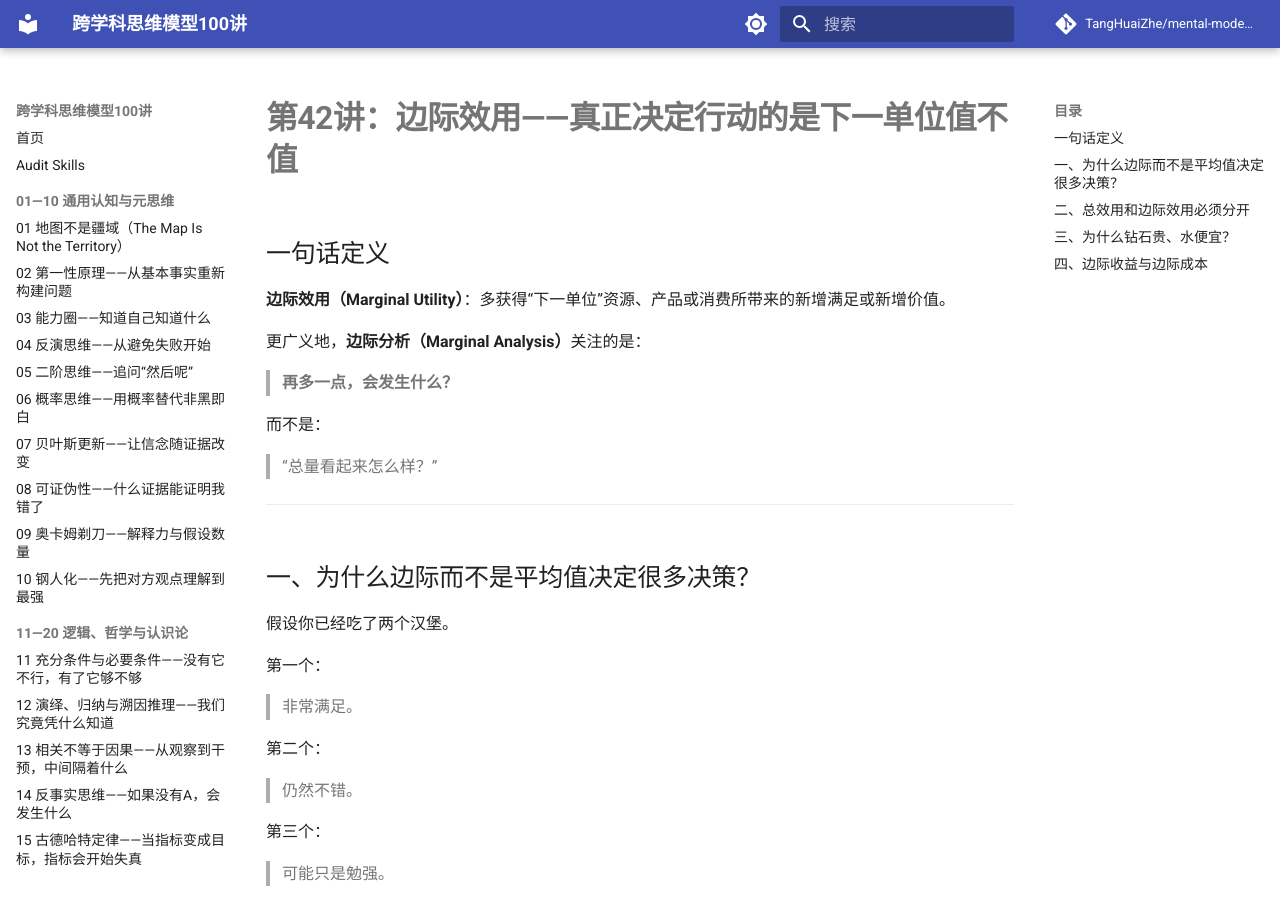
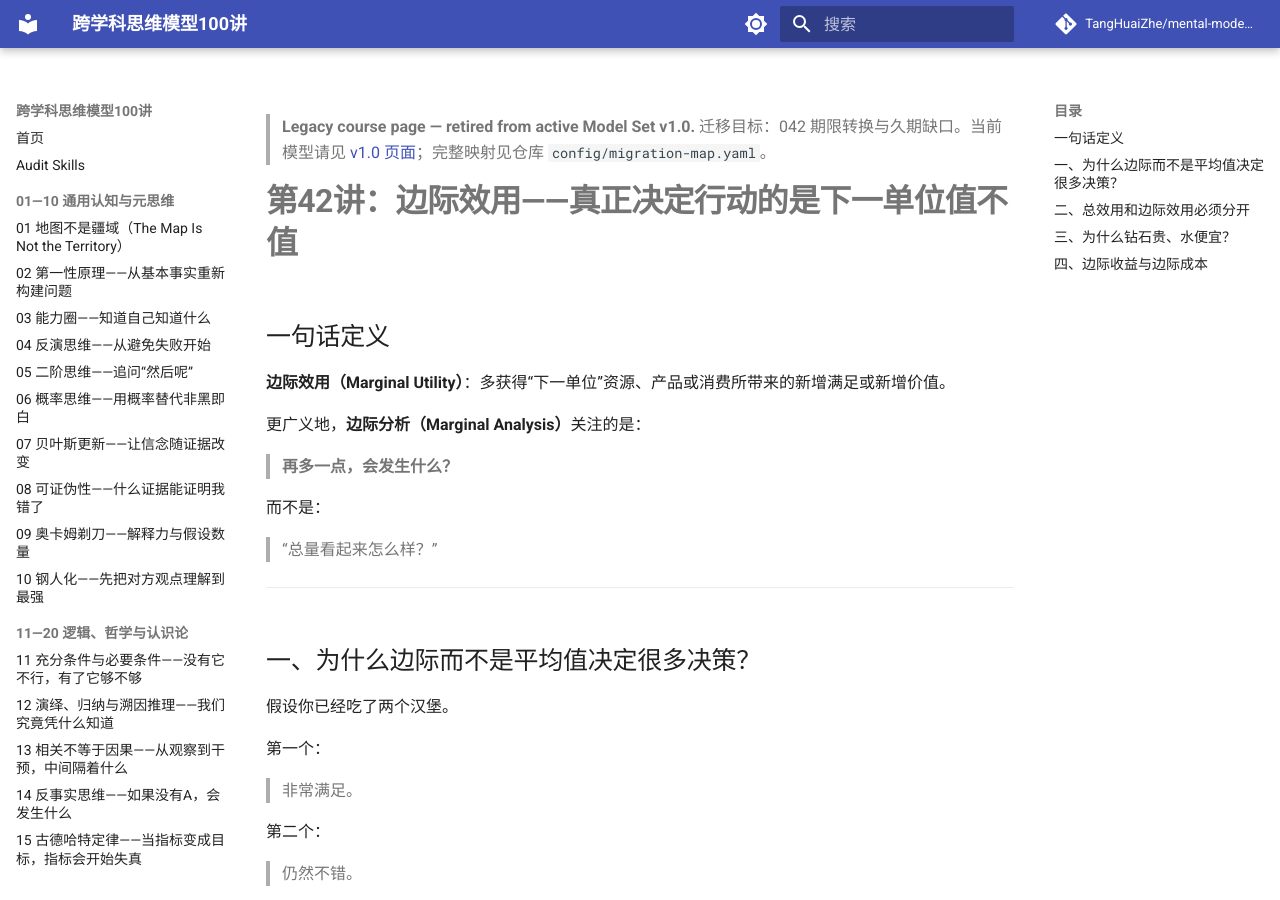
Before and after one commit to TangHuaiZhe/mental-models-audit, an MkDocs documentation site: the page built from docs/course/042-marginal-utility.md, in a window 1280 px wide and 900 px high. Built offline with MkDocs 1.6.1 and Material for MkDocs 9.7.7, drawn with Linux system fonts in a browser that asks for light colours; comment, search, counter and statistics services are not loaded.

Commit message:
docs: mark first legacy course pages

```diff
--- a/docs/course/042-marginal-utility.md
+++ b/docs/course/042-marginal-utility.md
@@ -1,3 +1,5 @@
+> **Legacy course page — retired from active Model Set v1.0.** 迁移目标：042 期限转换与久期缺口。当前模型请见 [v1.0 页面](042-maturity-transformation-duration-gap.md)；完整映射见仓库 `config/migration-map.yaml`。
+
 # 第42讲：边际效用——真正决定行动的是下一单位值不值
 
 ## 一句话定义
```
Also changed, not shown: docs/course/015-thought-experiment.md (+2 -0 lines), docs/course/021-conservation-stock-flow.md (+2 -0 lines), docs/course/034-law-of-large-numbers.md (+2 -0 lines).
